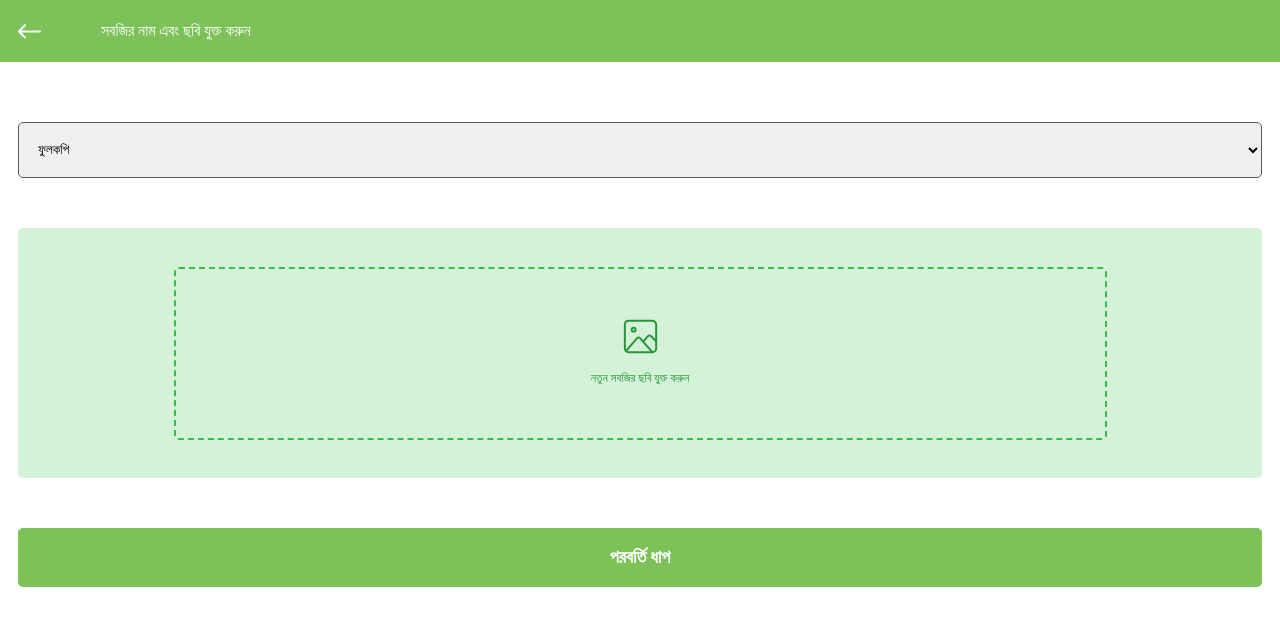
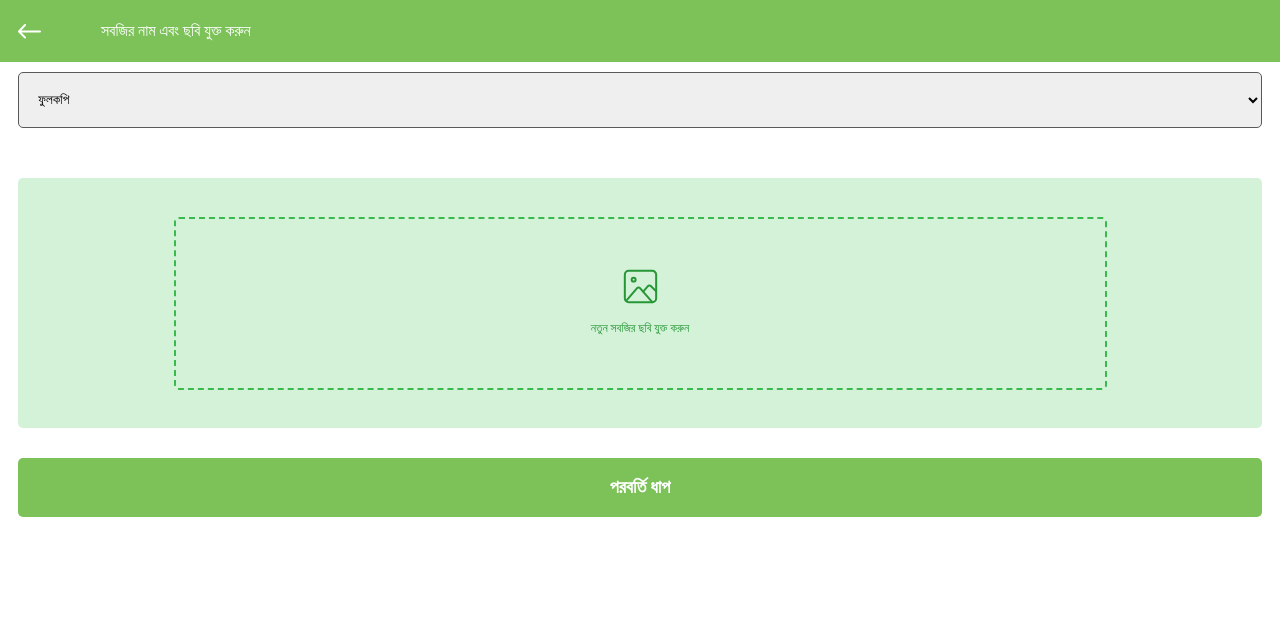
Before and after one commit to tanvirUpol/farmer-app, a React (Create React App) app: page /form in a window 1280 px wide. Shown: the top 626 px of the page. Built offline with nearby package versions, Linux system fonts and the light colour scheme.

Commit message:
css form update

```diff
--- a/src/index.css
+++ b/src/index.css
@@ -106,7 +106,7 @@
 /* form-section */
 
 form{
-  margin-top: 60px;
+  margin-top: 10px;
 }
 .form-nav{
   background-color: #7CC259;
@@ -180,7 +180,7 @@ form{
 }
 
 .btn-next{
-  margin-top: 50px;
+  margin-top: 30px;
   width: 100%;
   padding: 15px;
   font-weight: 600;
```
